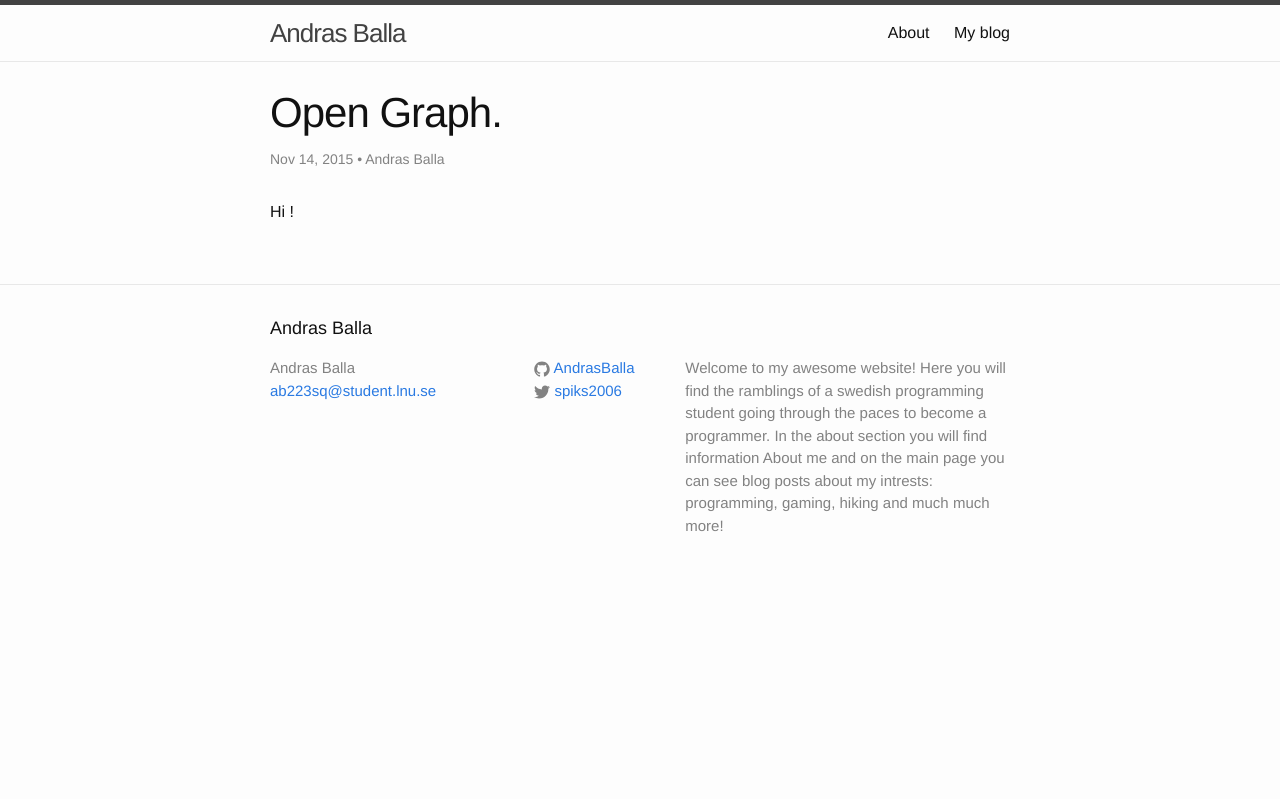
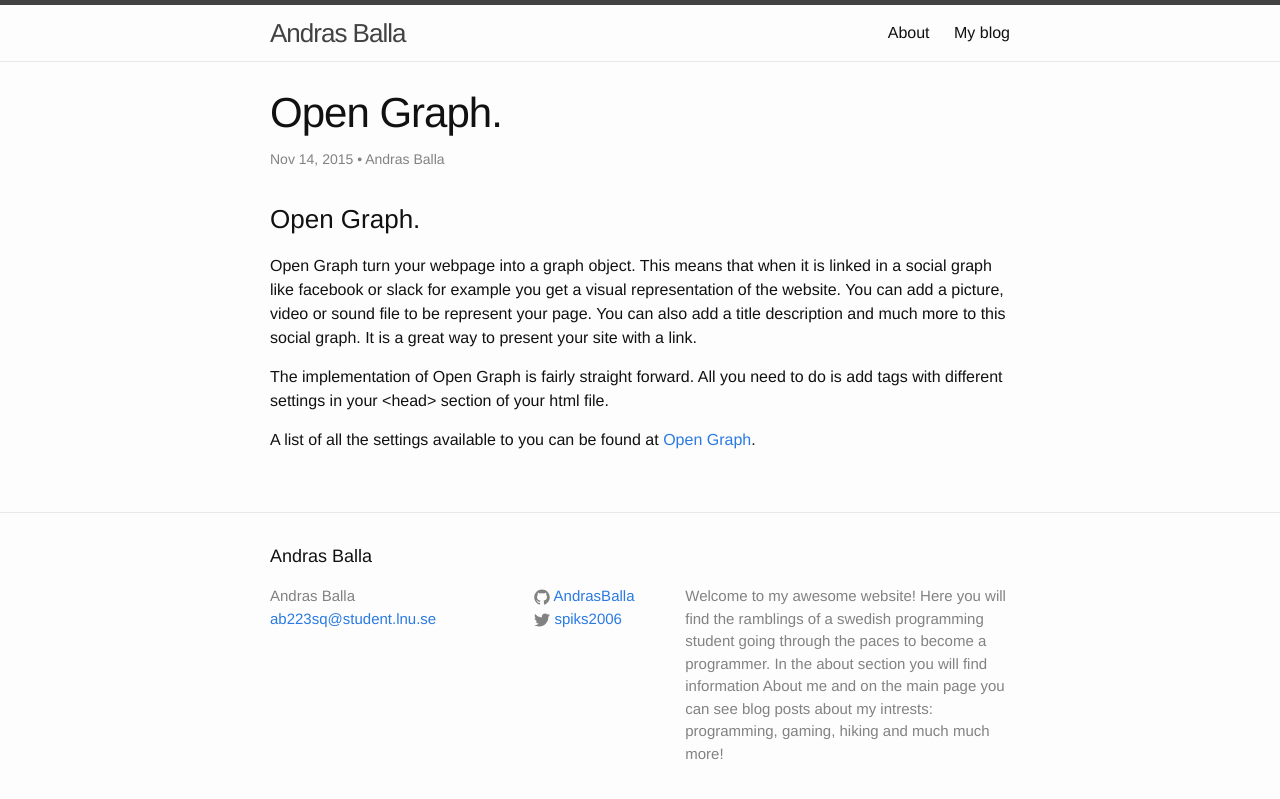
Before and after one commit to AndrasBalla/AndrasBalla.github.io, a Jekyll site: the page built from _posts/2015-11-14-open-graph.md, in a window 1280 px wide. Shown: the top 799 px of the page. Built offline with Jekyll 4.4.1, drawn with Linux system fonts in a browser that asks for light colours; comment, search, counter and statistics services are not loaded.

Commit message:
Push to end the day

```diff
--- a/_posts/2015-11-14-open-graph.md
+++ b/_posts/2015-11-14-open-graph.md
@@ -5,4 +5,12 @@ date:   2015-11-14 16:16:00
 author: Andras Balla
 ---
 
-Hi !
+### Open Graph.
+
+Open Graph turn your webpage into a graph object. This means that when it is linked in a social graph like facebook or slack for example you get a visual representation of the website.
+You can add a picture, video or sound file to be represent your page. You can also add a title description and much more to this social graph.
+It is a great way to present your site with a link.
+
+The implementation of Open Graph is fairly straight forward. All you need to do is add <meta property> tags with different settings in your <head> section of your html file.
+
+A list of all the settings available to you can be found at [Open Graph](http://ogp.me/).
```
